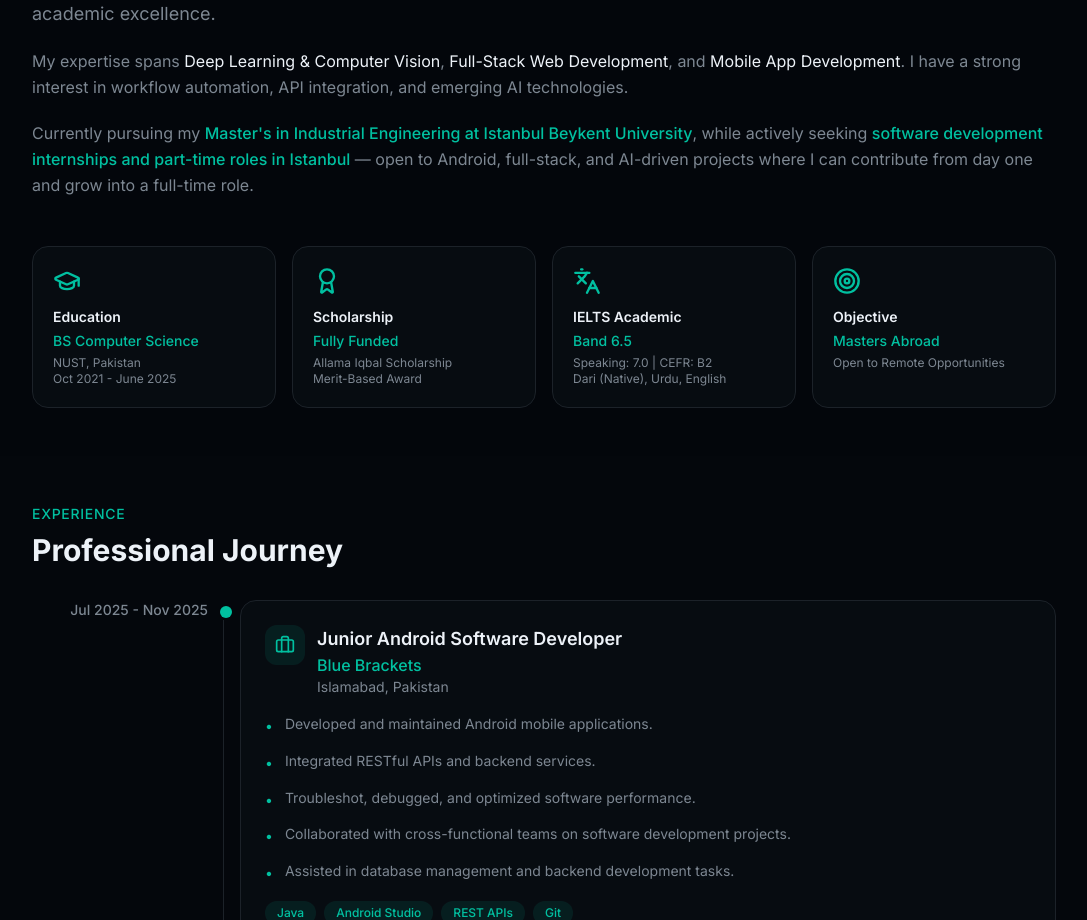
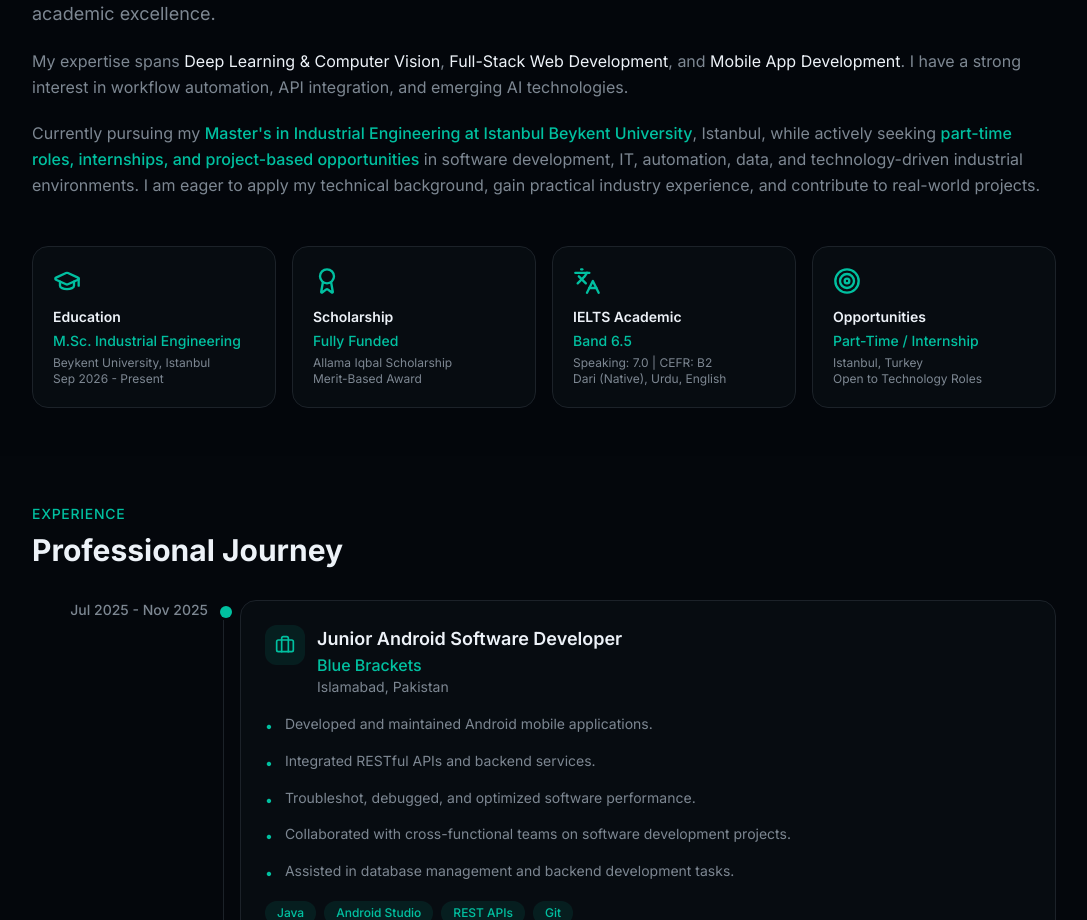
Before and after one commit to taosiq/muhammad-taosiq-portfolio, a Next.js app: page / in a window 1280 px wide. Shown: the part 1000-1920 px from the top of the page, without its empty margins (96-1183 px from the left). Built offline with nearby package versions, Linux system fonts and the light colour scheme.

Commit message:
Modify education and opportunities in About component
Updated educational background and objectives in the About section.

```diff
--- a/components/about.tsx
+++ b/components/about.tsx
@@ -7,9 +7,9 @@ const highlights = [
   {
     icon: GraduationCap,
     title: "Education",
-    value: "BS Computer Science",
-    detail: "NUST, Pakistan",
-    extra: "Oct 2021 - June 2025",
+    value: "M.Sc. Industrial Engineering",
+    detail: "Beykent University, Istanbul",
+    extra: "Sep 2026 - Present",
   },
   {
     icon: Award,
@@ -27,10 +27,10 @@ const highlights = [
   },
   {
     icon: Target,
-    title: "Objective",
-    value: "Masters Abroad",
-    detail: "Open to Remote Opportunities",
-    extra: "",
+    title: "Opportunities",
+    value: "Part-Time / Internship",
+    detail: "Istanbul, Turkey",
+    extra: "Open to Technology Roles",
   },
 ]
 
@@ -48,6 +48,7 @@ export function About() {
           <h2 className="text-sm font-medium text-primary uppercase tracking-wider mb-2">
             About
           </h2>
+
           <p className="text-2xl md:text-3xl font-bold text-foreground mb-8 text-balance">
             Passionate about building impactful technology
           </p>
@@ -55,7 +56,9 @@ export function About() {
 
         <div
           className={`space-y-5 text-muted-foreground leading-relaxed transition-all duration-700 delay-100 ${
-            isVisible ? "opacity-100 translate-y-0" : "opacity-0 translate-y-8"
+            isVisible
+              ? "opacity-100 translate-y-0"
+              : "opacity-0 translate-y-8"
           }`}
         >
           <p className="text-lg text-pretty">
@@ -72,18 +75,35 @@ export function About() {
 
           <p className="text-pretty">
             My expertise spans{" "}
-            <span className="text-foreground">Deep Learning & Computer Vision</span>,{" "}
-            <span className="text-foreground">Full-Stack Web Development</span>, and{" "}
-            <span className="text-foreground">Mobile App Development</span>. I have a strong
-            interest in workflow automation, API integration, and emerging AI technologies.
+            <span className="text-foreground">
+              Deep Learning & Computer Vision
+            </span>
+            ,{" "}
+            <span className="text-foreground">
+              Full-Stack Web Development
+            </span>
+            , and{" "}
+            <span className="text-foreground">
+              Mobile App Development
+            </span>
+            . I have a strong interest in workflow automation, API
+            integration, and emerging AI technologies.
           </p>
 
           <p className="text-pretty">
             Currently pursuing my{" "}
-            <span className="text-primary font-medium">Master&apos;s in Industrial Engineering at Istanbul Beykent University</span>
-            , while actively seeking{" "}
-            <span className="text-primary font-medium">software development internships and part-time roles in Istanbul</span>
-            {" "}— open to Android, full-stack, and AI-driven projects where I can contribute from day one and grow into a full-time role.
+            <span className="text-primary font-medium">
+              Master&apos;s in Industrial Engineering at Istanbul Beykent
+              University
+            </span>
+            , Istanbul, while actively seeking{" "}
+            <span className="text-primary font-medium">
+              part-time roles, internships, and project-based opportunities
+            </span>{" "}
+            in software development, IT, automation, data, and
+            technology-driven industrial environments. I am eager to apply my
+            technical background, gain practical industry experience, and
+            contribute to real-world projects.
           </p>
         </div>
 
@@ -99,10 +119,22 @@ export function About() {
               style={{ transitionDelay: `${200 + index * 100}ms` }}
             >
               <item.icon className="w-7 h-7 text-primary mb-3 group-hover:scale-110 transition-transform" />
-              <h3 className="font-semibold text-foreground text-sm mb-1">{item.title}</h3>
-              <p className="text-sm text-primary font-medium">{item.value}</p>
-              <p className="text-xs text-muted-foreground mt-1">{item.detail}</p>
-              <p className="text-xs text-muted-foreground">{item.extra}</p>
+
+              <h3 className="font-semibold text-foreground text-sm mb-1">
+                {item.title}
+              </h3>
+
+              <p className="text-sm text-primary font-medium">
+                {item.value}
+              </p>
+
+              <p className="text-xs text-muted-foreground mt-1">
+                {item.detail}
+              </p>
+
+              <p className="text-xs text-muted-foreground">
+                {item.extra}
+              </p>
             </div>
           ))}
         </div>
```
